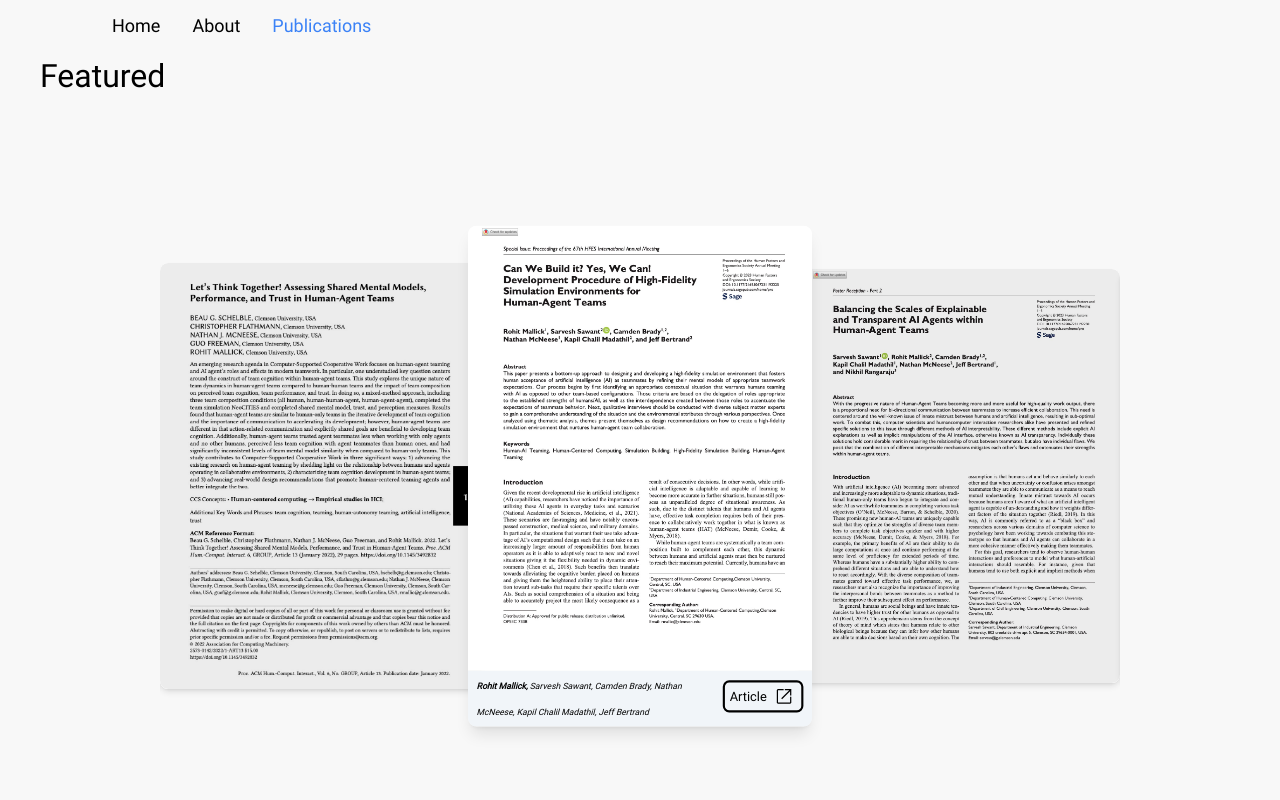
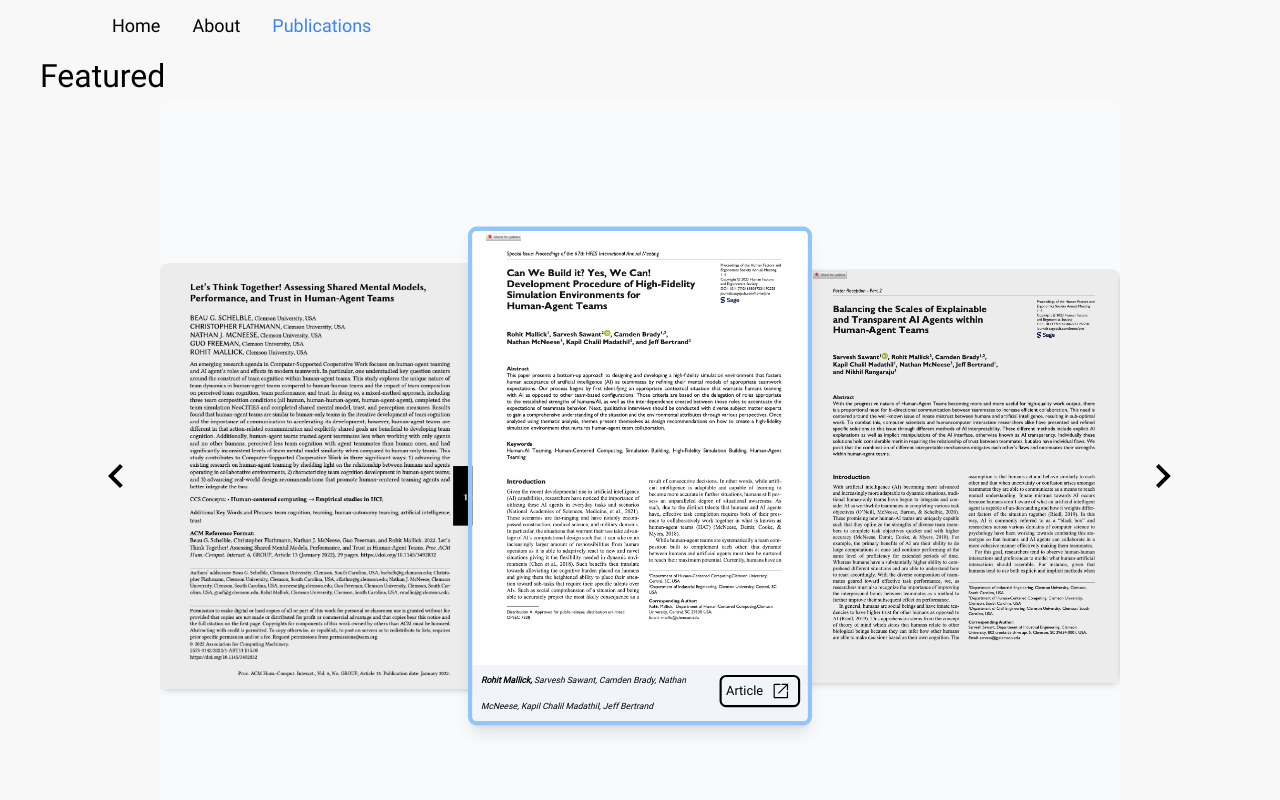
Before and after one commit to JaeGif/Rohit_Portfolio, a Next.js app: page /publications in a window 1280 px wide. Shown: the top 800 px of the page. Built offline with nearby package versions, Linux system fonts and the light colour scheme.

Commit message:
featured elements of slideshow highlights polished

```diff
--- a/src/components/slideshow/FeaturedElement.tsx
+++ b/src/components/slideshow/FeaturedElement.tsx
@@ -19,12 +19,12 @@ function FeaturedElement({ data, index, current }: FeaturedElementProps) {
       animate={{ scale: isCurrent ? 1.075 : 1 }}
       className={`relative h-full min-w-full flex-col justify-center items-center rounded-lg cursor-pointer  ${
         isCurrent
-          ? 'z-10 shadow-lg overflow-hidden'
+          ? 'z-10 shadow-lg overflow-hidden border-4 border-blue-300'
           : 'shadow-md overflow-hidden'
       }`}
     >
       {!isCurrent && (
-        <div className='absolute top-0 left-0 h-full min-w-full bg-black opacity-[7.5%] rounded-lg'></div>
+        <div className='absolute top-0 left-0 h-full min-w-full bg-black opacity-[7.5%] hover:opacity-5 rounded-lg'></div>
       )}
       <motion.img
         src={data.image}
--- a/src/components/slideshow/SlidingFeature.tsx
+++ b/src/components/slideshow/SlidingFeature.tsx
@@ -3,6 +3,8 @@ import { motion } from 'framer-motion';
 import FeaturedElement from './FeaturedElement';
 import { PublicationType } from '@/types/data';
 import uniqid from 'uniqid';
+import LeftChevron from './LeftChevron';
+import RightChevron from './RightChevron';
 
 type SlidingFeatureProps = {
   data: PublicationType[];
@@ -25,21 +27,22 @@ function SlidingFeature({ data }: SlidingFeatureProps) {
 
   const incIndex = () => {
     if (current !== data.length - 1) {
-      setTranslateX((prev) => prev + width);
+      setTranslateX((prev) => prev - width);
       setCurrent((prev) => prev + 1);
     }
   };
   const decIndex = () => {
     if (current !== 0) {
-      setTranslateX((prev) => prev - width);
+      setTranslateX((prev) => prev + width);
       setCurrent((prev) => prev - 1);
     }
   };
 
   return (
-    <span className='w-full h-full flex justify-center items-center'>
+    <span className='w-full h-full flex justify-center items-center gap-5'>
+      {current > 0 && <LeftChevron decIndex={decIndex} />}
       <div
-        className={`flex justify-center items-center w-[75vw] h-full overflow-hidden`}
+        className={`flex justify-center items-center w-[75vw] h-full bg-slate-50 rounded-xl overflow-hidden`}
       >
         <motion.div
           animate={{ x: `${translateX}vw` }}
@@ -56,6 +59,7 @@ function SlidingFeature({ data }: SlidingFeatureProps) {
           ))}
         </motion.div>
       </div>
+      {current < data.length - 1 && <RightChevron incIndex={incIndex} />}
     </span>
   );
 }
```
